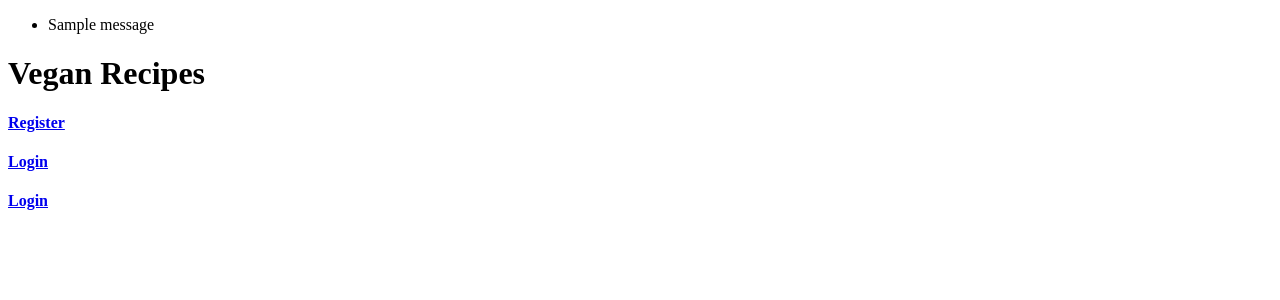
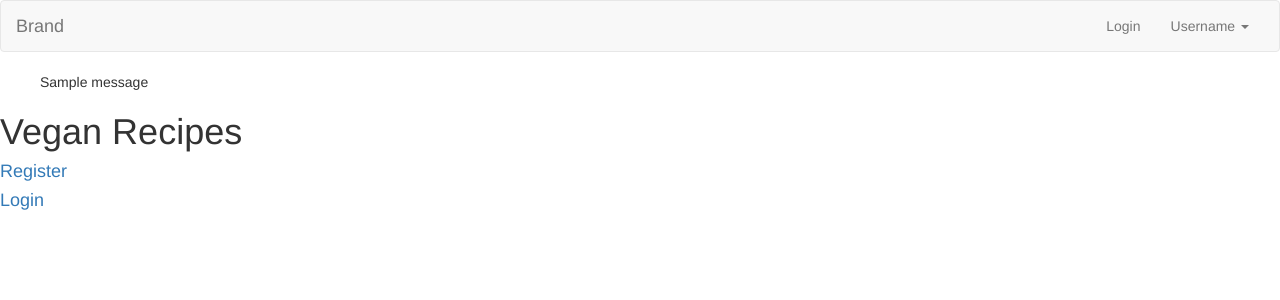
Before and after one commit to cyt0901/My-Vegan-Recipe-Collector, a Flask app: page / in a window 1280 px wide. Shown: the top 300 px of the page. Run offline with Flask 2, Linux system fonts and the light colour scheme; tables that the repository leaves empty hold one stand-in row (values such as "Sample post"); one stand-in notice (Sample message) is shown; some libraries are stand-ins or nearby versions.

Commit message:
Log in, Log out, new user registration routes working. Profile route working as well. Also added some bootstrap to base.html.

```diff
--- a/server.py
+++ b/server.py
@@ -4,11 +4,11 @@
 from jinja2 import StrictUndefined
 
 # from flask import Flask, render_template, redirect, request, flash, session
-from flask import Flask, render_template, redirect, flash, session
+from flask import Flask, render_template, redirect, flash, session, request
 from flask_debugtoolbar import DebugToolbarExtension
 
-# from model import connect_to_db, db
-from model import *
+from model import connect_to_db, db
+from model import Recipe, Serving, Course, Website, Measurement, Ingredient, Instruction, RecipeIngredient, IngredientMeasure, RecipeServing, RecipeCourse, User
 
 import json
 
@@ -30,7 +30,7 @@ def index():
     return render_template("home.html")
 
 
-@app.route('/register-form')
+@app.route('/register')
 def register_form():
     """Show registration form."""
 
@@ -42,22 +42,24 @@ def register_process():
     """Handle registration form."""
 
     # Get form variables
-    username = request.form["username"]
-    password = request.form["password"]
+    username = request.form.get("username")
+    password = request.form.get("password")
 
-    if User.query.filter_by(username=username).one():
+    # Check database to see if username is available for use
+    if User.query.filter_by(username=username).all():
         flash("Unavailable username")
-        return redirect('/registration')
+        return redirect("/register")
 
+    # Add new user to database
     new_user = User(username=username, password=password)
+    db.session.add(new_user)
 
-    db.session.add(new_user)
     db.session.commit()
 
-    return redirect('/login')
+    return redirect("/login")
 
 
-@app.route('/login-form')
+@app.route('/login')
 def login_form():
     """Show login form."""
 
@@ -69,26 +71,25 @@ def login_process():
     """Login the user."""
 
     # Get form variables
-    username = request.form["username"]
-    password = request.form["password"]
+    username = request.form.get("username")
+    password = request.form.get("password")
 
-    user = User.query.filter_by(username=username).one()
+    user = User.query.filter_by(username=username).first()
 
     # Query database to see if username exists
     if not user:
         flash("No such user")
-        return redirect("/login-form")
+        return redirect("/login")
 
     # Query database to see if password is correct
     if user.password != password:
         flash("Incorrect password")
-        return redirect("/login-form")
+        return redirect("/login")
 
     # Add user to the session to be logged in
     session["user_id"] = user.user_id
-
     flash("Logged in.")
-    return redirect('/profile')
+    return redirect("/profile")
 
 
 @app.route('/logout')
@@ -98,6 +99,7 @@ def logout():
     # Remove user from the session to be logged out
     del session["user_id"]
     flash("Logged Out.")
+
     return redirect("/")
 
 
--- a/templates/base.html
+++ b/templates/base.html
@@ -4,15 +4,76 @@
       <title>{% block title %} TITLE GOES HERE {% endblock%}</title>
       <script src="https://code.jquery.com/jquery.js"></script>
       <script src="static/recipes.js"></script>
+      <link href="https://maxcdn.bootstrapcdn.com/bootstrap/3.3.4/css/bootstrap.min.css" rel="stylesheet">
     </head>
 
     <body>
+        <nav class="navbar navbar-default">
+          <div class="container-fluid">
+            <!-- Brand and toggle get grouped for better mobile display -->
+            <div class="navbar-header">
+              <button type="button" class="navbar-toggle collapsed" data-toggle="collapse" data-target="#bs-example-navbar-collapse-1" aria-expanded="false">
+                <span class="sr-only">Toggle navigation</span>
+                <span class="icon-bar"></span>
+                <span class="icon-bar"></span>
+                <span class="icon-bar"></span>
+              </button>
+              <a class="navbar-brand" href="#">Brand</a>
+            </div>
+
+            <!-- Collect the nav links, forms, and other content for toggling -->
+            <div class="collapse navbar-collapse" id="bs-example-navbar-collapse-1">
+              <!-- <ul class="nav navbar-nav"> -->
+                <!-- <li class="active"><a href="#">Link <span class="sr-only">(current)</span></a></li> -->
+                <!-- <li><a href="#">Link</a></li>
+                <li class="dropdown">
+                  <a href="#" class="dropdown-toggle" data-toggle="dropdown" role="button" aria-haspopup="true" aria-expanded="false">Dropdown <span class="caret"></span></a>
+                  <ul class="dropdown-menu">
+                    <li><a href="#">Action</a></li>
+                    <li><a href="#">Another action</a></li>
+                    <li><a href="#">Something else here</a></li>
+                    <li role="separator" class="divider"></li>
+                    <li><a href="#">Separated link</a></li>
+                    <li role="separator" class="divider"></li>
+                    <li><a href="#">One more separated link</a></li>
+                  </ul>
+                </li> -->
+              <!-- </ul> -->
+              <!-- <form class="navbar-form navbar-left">
+                <div class="form-group">
+                  <input type="text" class="form-control" placeholder="Search">
+                </div>
+                <button type="submit" class="btn btn-default">Submit</button>
+              </form> -->
+              <ul class="nav navbar-nav navbar-right">
+                <li><a href="/login">Login</a></li>
+                <li class="dropdown">
+                  <a href="#" class="dropdown-toggle" data-toggle="dropdown" role="button" aria-haspopup="true" aria-expanded="false">Username <span class="caret"></span></a>
+                  <ul class="dropdown-menu">
+                    <li><a href="/profile">Profile</a></li>
+                    <li><a href="/my_recipes">My Recipes</a></li>
+                    <li><a href="#">User Settings</a></li>
+                    <li role="separator" class="divider"></li>
+                    <li><a href="/logout">Logout</a></li>
+                  </ul>
+                </li>
+              </ul>
+            </div><!-- /.navbar-collapse -->
+          </div><!-- /.container-fluid -->
+        </nav>
+
+
+
         <ul>
             {% for message in get_flashed_messages() %}
-        <li>{{ message }}</li>
+                {{ message }}
             {% endfor %}
         </ul>
+
         {% block content %} CONTENT GOES HERE {% endblock %}
 
+        <script src="https://maxcdn.bootstrapcdn.com/bootstrap/3.3.4/js/bootstrap.min.js"></script>
+
     </body>
+
 </html>
--- a/templates/home.html
+++ b/templates/home.html
@@ -4,8 +4,7 @@
 
 <h1>Vegan Recipes</h1>
 
-<h4><a href="/register-form">Register</a></h4>
-<h4><a href="/login-form">Login</a></h4>
-<h4><a href="/login-form">Login</a></h4>
+<h4><a href="/register">Register</a></h4>
+<h4><a href="/login">Login</a></h4>
 
 {% endblock %}
```
Also changed, not shown: templates/profile.html (added, +9 -0 lines), templates/add_to_box.html (added), templates/recipe.html (added), templates/results.html (added). Lines whose indentation alone changed are shown as unchanged.
